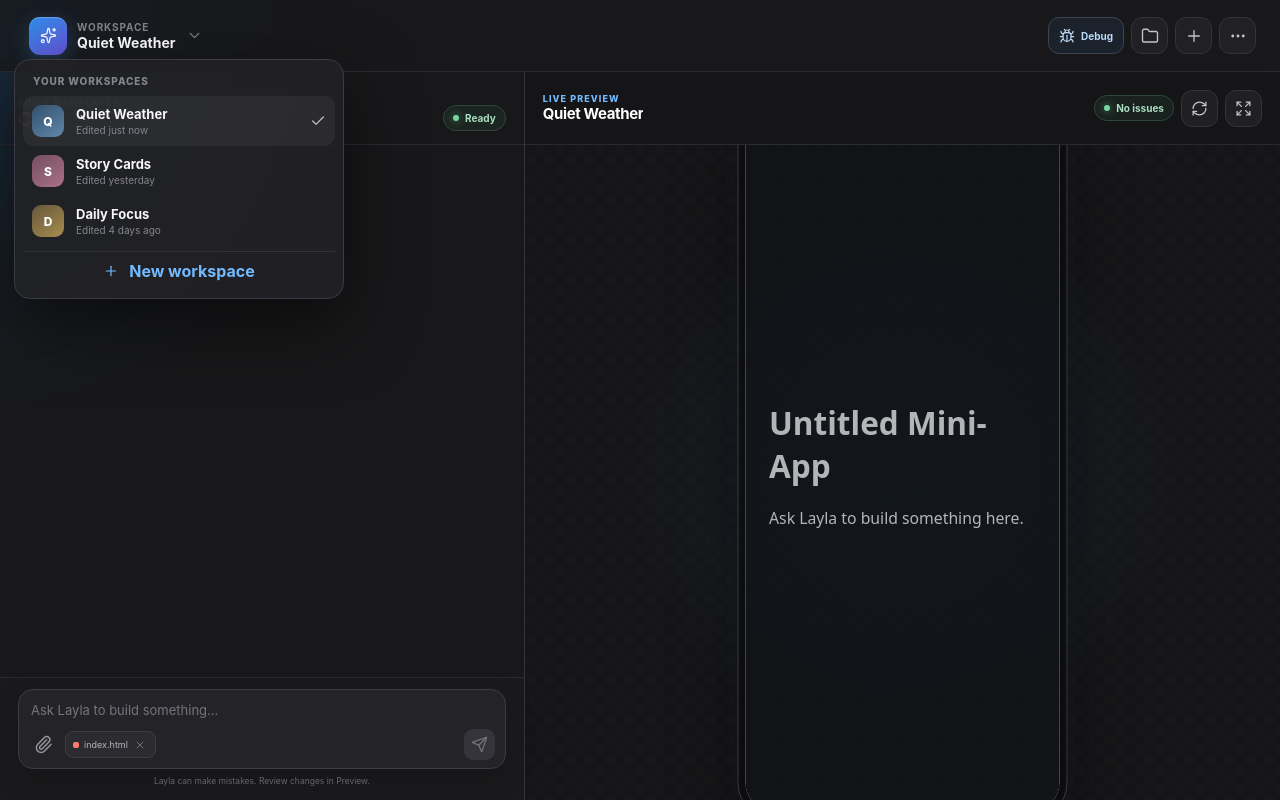
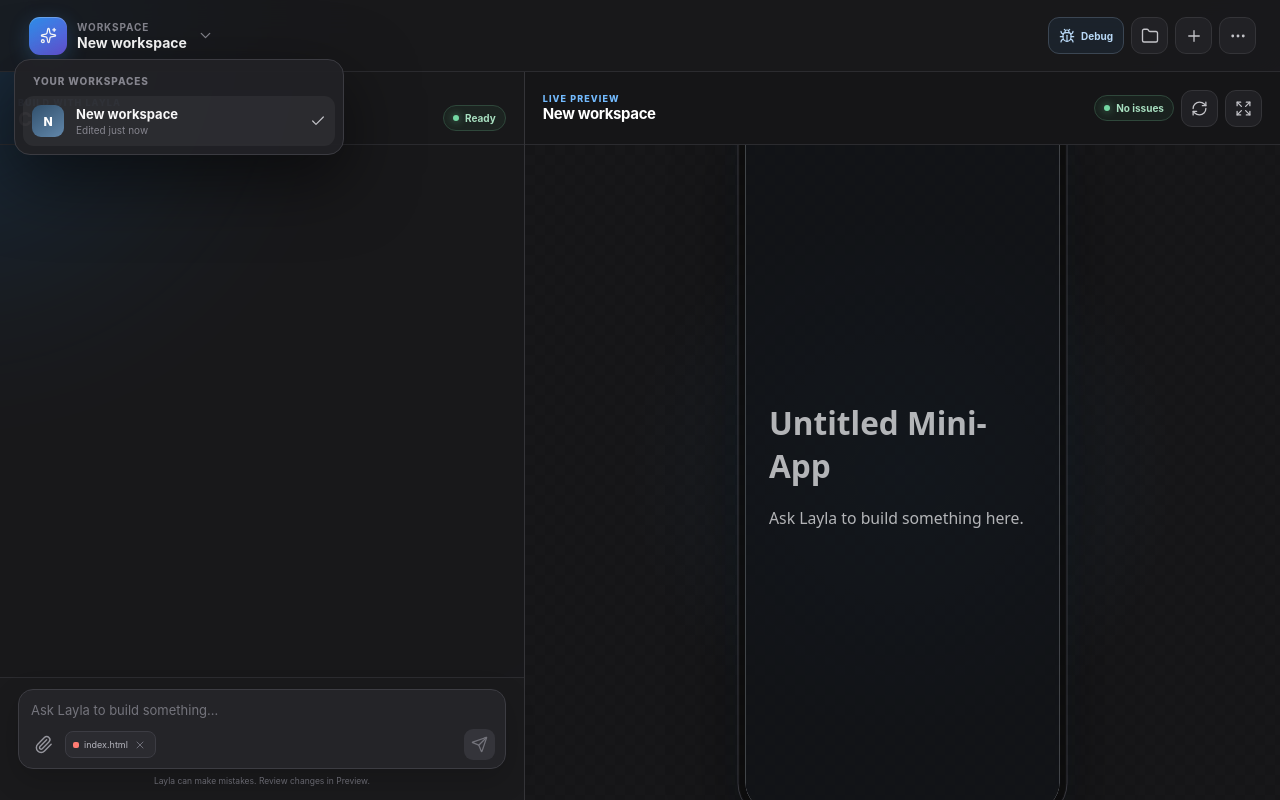
Before and after one commit to l3utterfly/layla-mini-app-creator, a React (Vite) app: page / in a window 1280 px wide. Both pictures are taken after a click on the button 1193 px from the left and 35 px from the top of the page. Built offline with nearby package versions, Linux system fonts and the light colour scheme; what @layla-network/sdk would draw is missing.

Commit message:
Simplify workspace selection to a single default workspace

```diff
--- a/src/App.tsx
+++ b/src/App.tsx
@@ -14,7 +14,7 @@ import type { ConversationMessage, RunState, Tab } from './types/ui'
 function App() {
   const [activeTab, setActiveTab] = useState<Tab>('chat')
   const [runState, setRunState] = useState<RunState>('ready')
-  const [workspace, setWorkspace] = useState('Quiet Weather')
+  const workspace = 'New workspace'
   const [workspaceMenuOpen, setWorkspaceMenuOpen] = useState(false)
   const [virtualWorkspace] = useState(() => createVirtualWorkspace(scaffoldWorkspaceFiles))
   const [files, setFiles] = useState(() => virtualWorkspace.listFiles())
@@ -29,11 +29,6 @@ function App() {
 
   const selectTab = (tab: Tab) => {
     setActiveTab(tab)
-    setWorkspaceMenuOpen(false)
-  }
-
-  const selectWorkspace = (name: string) => {
-    setWorkspace(name)
     setWorkspaceMenuOpen(false)
   }
 
@@ -57,7 +52,6 @@ function App() {
         workspace={workspace}
         workspaceMenuOpen={workspaceMenuOpen}
         onToggleWorkspaceMenu={() => setWorkspaceMenuOpen(value => !value)}
-        onSelectWorkspace={selectWorkspace}
         onToggleFiles={() => selectTab(activeTab === 'files' ? 'chat' : 'files')}
         onOpenDebug={() => setDebugOpen(true)}
         debugCount={messages.filter(message => message.role === 'assistant' && message.rawOutput).length}
--- a/src/components/layout/TopBar.tsx
+++ b/src/components/layout/TopBar.tsx
@@ -1,4 +1,3 @@
-import { workspaceOptions } from '../../data/mockWorkspace'
 import type { Tab } from '../../types/ui'
 import { Icon } from '../common/Icon'
 
@@ -7,7 +6,6 @@ type TopBarProps = {
   workspace: string
   workspaceMenuOpen: boolean
   onToggleWorkspaceMenu: () => void
-  onSelectWorkspace: (workspace: string) => void
   onToggleFiles: () => void
   onOpenDebug: () => void
   debugCount: number
@@ -18,7 +16,6 @@ export function TopBar({
   workspace,
   workspaceMenuOpen,
   onToggleWorkspaceMenu,
-  onSelectWorkspace,
   onToggleFiles,
   onOpenDebug,
   debugCount,
@@ -45,14 +42,11 @@ export function TopBar({
       {workspaceMenuOpen && (
         <div className="workspace-menu">
           <p>Your workspaces</p>
-          {workspaceOptions.map(option => (
-            <button key={option.name} className={option.name === workspace ? 'active' : ''} onClick={() => onSelectWorkspace(option.name)}>
-              <span className={`workspace-icon ${option.colorClass}`}>{option.name[0]}</span>
-              <span><strong>{option.name}</strong><small>{option.edited}</small></span>
-              {option.name === workspace && <Icon name="check" size={16} />}
-            </button>
-          ))}
-          <button className="new-workspace"><Icon name="plus" size={16} /> New workspace</button>
+          <button className="active" onClick={onToggleWorkspaceMenu}>
+            <span className="workspace-icon">{workspace[0]}</span>
+            <span><strong>{workspace}</strong><small>Edited just now</small></span>
+            <Icon name="check" size={16} />
+          </button>
         </div>
       )}
     </header>
--- a/src/data/mockWorkspace.ts
+++ /dev/null
@@ -1,7 +0,0 @@
-import type { WorkspaceOption } from '../types/ui'
-
-export const workspaceOptions: WorkspaceOption[] = [
-  { name: 'Quiet Weather', edited: 'Edited just now', colorClass: 'w1' },
-  { name: 'Story Cards', edited: 'Edited yesterday', colorClass: 'w2' },
-  { name: 'Daily Focus', edited: 'Edited 4 days ago', colorClass: 'w3' },
-]
--- a/src/types/ui.ts
+++ b/src/types/ui.ts
@@ -4,12 +4,6 @@ import type { VirtualWorkspaceFile } from '../workspace'
 export type Tab = 'chat' | 'preview' | 'files'
 
 export type RunState = 'ready' | 'thinking' | 'complete' | 'cancelled' | 'error'
-
-export type WorkspaceOption = {
-  name: string
-  edited: string
-  colorClass: string
-}
 
 export type WorkspaceFile = VirtualWorkspaceFile
 
```
Also changed, not shown: src/index.css.
